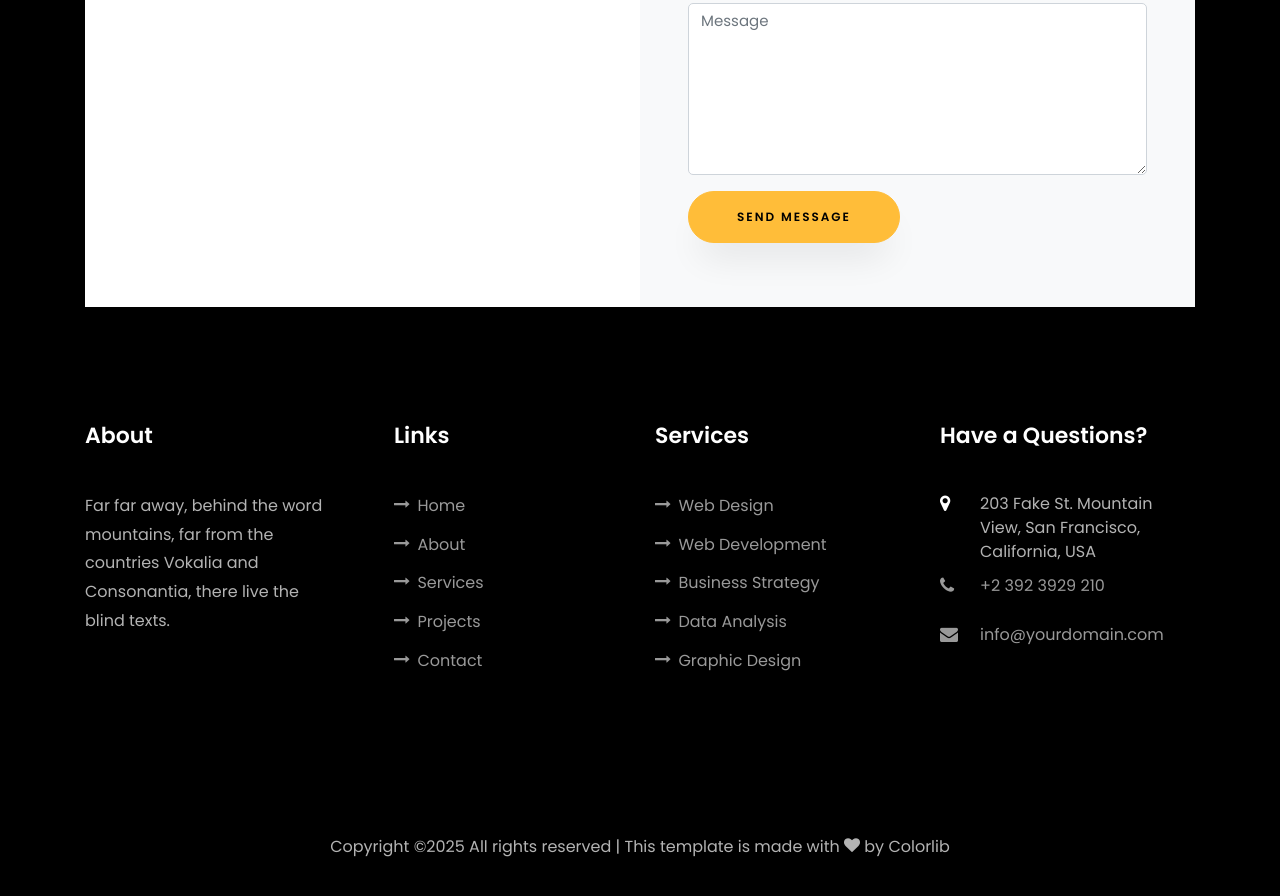
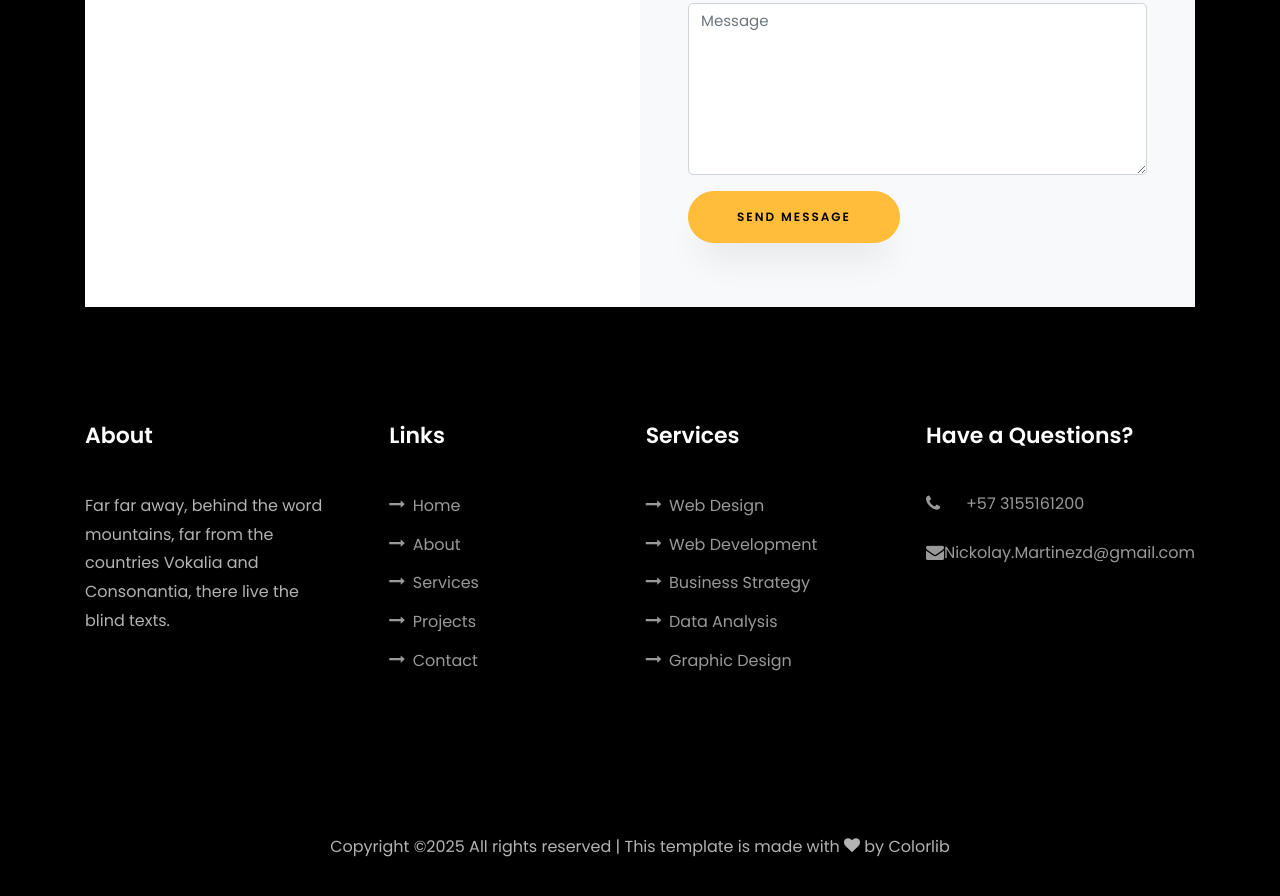
Before and after one commit to NickolayMD/Nickolay-Martinez, a plain HTML site: page index.html in a window 1280 px wide. Shown: the part 6833-7729 px from the top of the page. Drawn offline with Linux system fonts and the light colour scheme; files whose address does not match are found by name.

Commit message:
Update index.html

```diff
--- a/index.html
+++ b/index.html
@@ -509,9 +509,8 @@
             	<h2 class="ftco-heading-2">Have a Questions?</h2>
             	<div class="block-23 mb-3">
 	              <ul>
-	                <li><span class="icon icon-map-marker"></span><span class="text">203 Fake St. Mountain View, San Francisco, California, USA</span></li>
-	                <li><a href="#"><span class="icon icon-phone"></span><span class="text">+2 392 3929 210</span></a></li>
-	                <li><a href="#"><span class="icon icon-envelope"></span><span class="text">info@yourdomain.com</span></a></li>
+	                <li><a href="#"><span class="icon icon-phone"></span><span class="text">+57 3155161200</span></a></li>
+	                <li><a href="#"><span class="icon icon-envelope"></span><span class="text">Nickolay.Martinezd@gmail.com</span></a></li>
 	              </ul>
 	            </div>
             </div>
```
